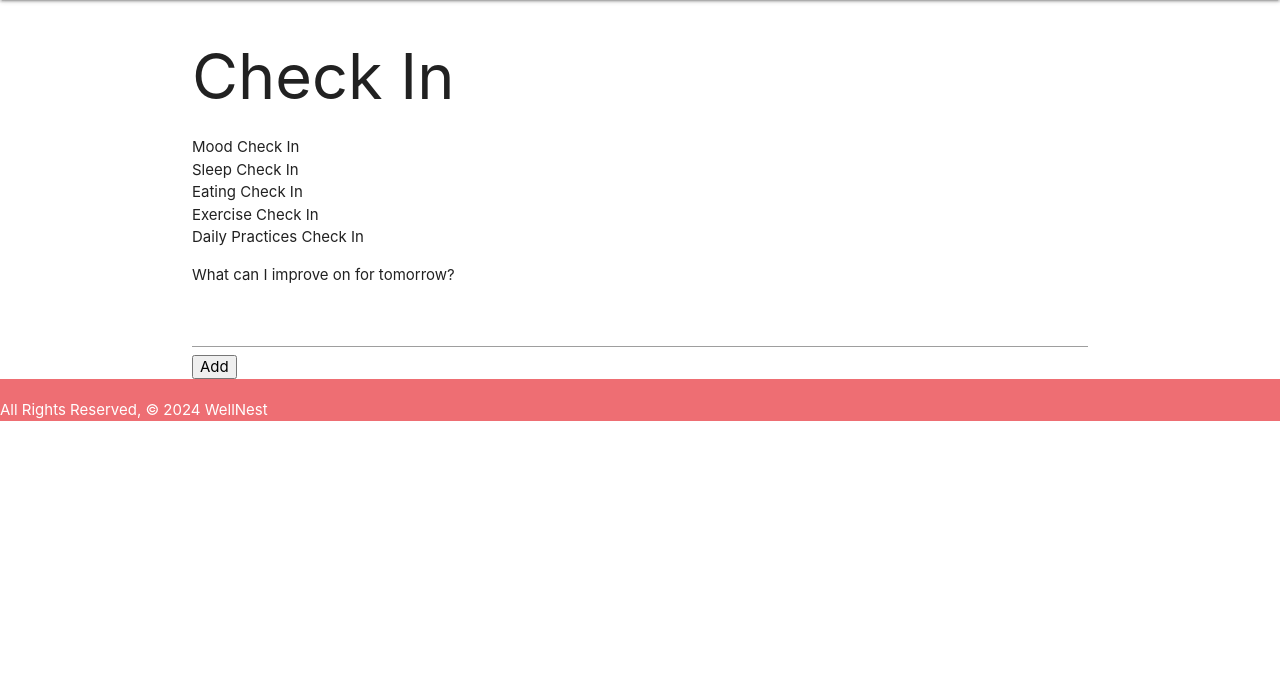
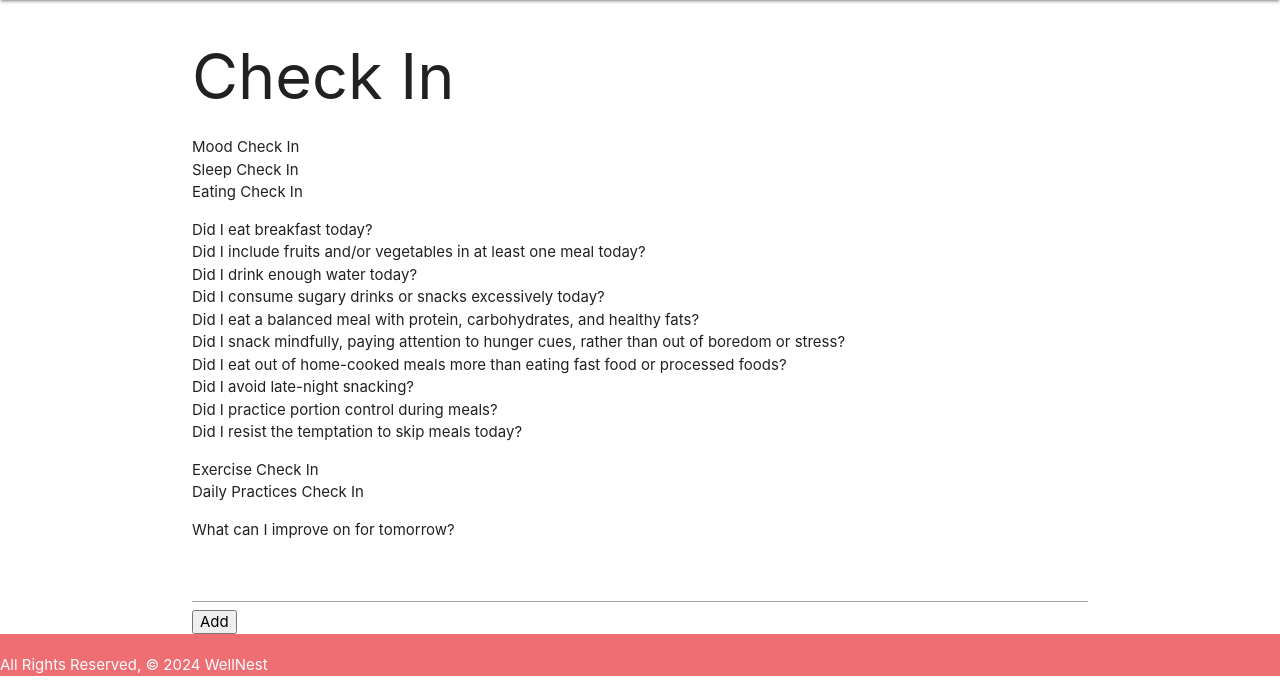
Before and after one commit to LGsusM69/wellNest, a Django app: page /checkins/ in a window 1280 px wide. Shown: the part 64-748 px from the top of the page. Run offline with Django 3.2, Linux system fonts and the light colour scheme.

Commit message:
Create journal form & form model | add checkins details

```diff
--- a/main_app/templates/features/checkins.html
+++ b/main_app/templates/features/checkins.html
@@ -5,6 +5,20 @@
   <div class="mood-check">Mood Check In</div>
   <div class="sleep-check">Sleep Check In</div>
   <div class="eating-check">Eating Check In</div>
+  <p>
+    Did I eat breakfast today?<br />
+    Did I include fruits and/or vegetables in at least one meal today?<br />
+    Did I drink enough water today?<br />
+    Did I consume sugary drinks or snacks excessively today?<br />
+    Did I eat a balanced meal with protein, carbohydrates, and healthy fats?<br />
+    Did I snack mindfully, paying attention to hunger cues, rather than out of
+    boredom or stress?<br />
+    Did I eat out of home-cooked meals more than eating fast food or processed
+    foods?<br />
+    Did I avoid late-night snacking?<br />
+    Did I practice portion control during meals?<br />
+    Did I resist the temptation to skip meals today?
+  </p>
   <div class="exersice-check">Exercise Check In</div>
   <div class="daily-practices-check">Daily Practices Check In</div>
   <div class="better-tomorrow">
--- a/main_app/views.py
+++ b/main_app/views.py
@@ -1,4 +1,6 @@
-from django.shortcuts import render
+from django.shortcuts import render, redirect
+from .forms import JournalEntryForm
+from datetime import date
 
 # Create your views here.
 
@@ -20,3 +22,70 @@ def plans(request):
 
 def dailysummaries(request):
     return render(request, 'features/dailysummaries.html')
+
+
+
+
+
+
+
+
+
+
+
+
+
+
+
+
+
+
+
+
+
+
+
+
+
+
+
+
+
+
+
+
+
+
+
+
+
+
+
+
+
+
+
+
+
+
+
+
+
+
+
+
+
+
+def journal_date(request):
+    current_date = date.today()
+    return render(request, 'journal.html', {'current_date': current_date})
+
+def new_journal(request):
+    if request.method == 'POST':
+        form = JournalEntryForm(request.POST)
+        if form.is_valid():
+            form.save()
+            return redirect('journal_list')
+        else:
+            form = JournalEntryForm()
+        return render(request, 'journal.html', {'from': form,})
```
Also changed, not shown: main_app/forms.py (added, +8 -0 lines), main_app/templates/features/journal.html (+9 -1 lines).
